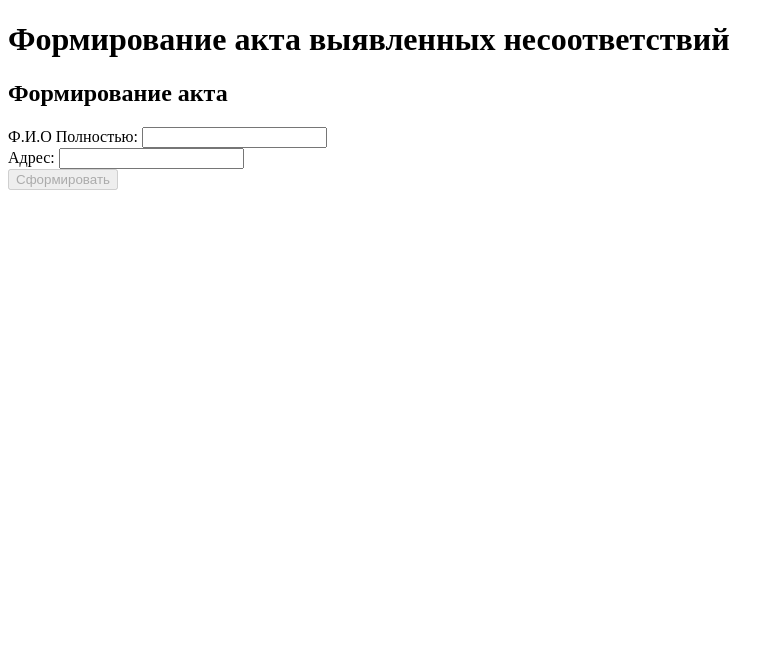
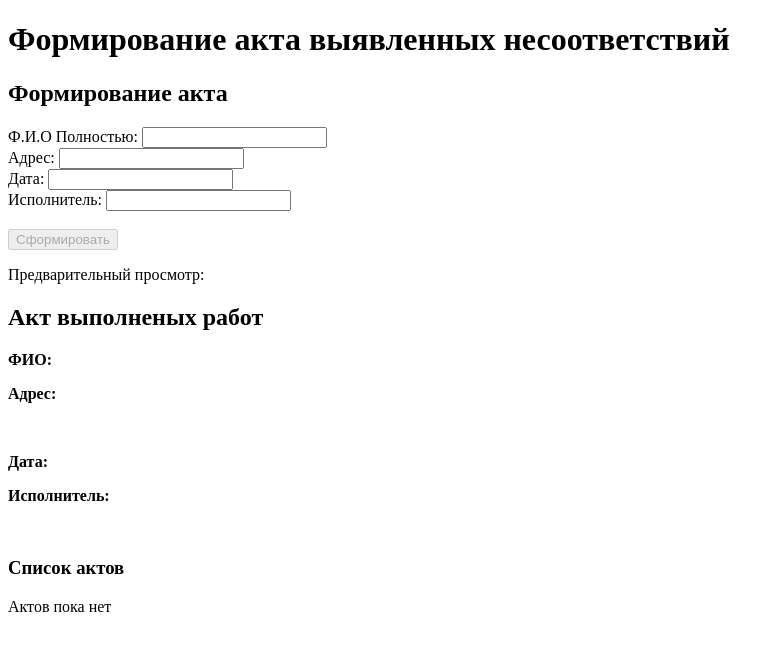
Before and after one commit to EPoY74/act-app, an Angular app: page / in a window 1280 px wide. Shown: the top 650 px of the page, without its empty margins (0-784 px from the left). Built offline with nearby package versions, Linux system fonts and the light colour scheme.

Commit message:
feat(act): add interface Act

```diff
--- a/src/app/act-form/act-form.html
+++ b/src/app/act-form/act-form.html
@@ -20,6 +20,40 @@
         <input type="text" [(ngModel)]="address" name="address">
     </label>
     <br />
-
+    <label>
+        Дата:
+        <input type="text" [(ngModel)]="date" name="date">
+    </label>
+    <br />
+    <label>
+        Исполнитель:
+        <input type="text" [(ngModel)]="executor" name="executor">
+    </label>
+    <br /> <br />
     <button [disabled]="!actForm.valid" (click)="submit()">Сформировать</button>
 </form>
+<p>Предварительный просмотр:</p>
+<app-act-preview
+[fio]="fio"
+[address]="address"
+[date]="date"
+[executor]="executor"
+
+></app-act-preview>
+
+<br />
+<h3>Список актов</h3>
+<!-- <pre>{{ acts | json }}</pre> -->
+
+@for (act of acts; track act.createdAt; let i = $index){
+    <div class="act-card">
+        <h3>Акт № {{ i+1 }}, от {{ act.date }}</h3>
+        <p><Strong>ФИО: </Strong> {{act. fio}} </p>
+        <p><strong>Адрес: </strong> {{act. address}} </p>
+        <p><strong>Дата: </strong> {{act.date}} </p>
+        <p><strong>Исполнитель: </strong> {{act.executor}} </p>
+    </div>
+    <br />
+} @empty {
+    <p>Актов пока нет</p>
+}
--- a/src/app/act-form/act-form.ts
+++ b/src/app/act-form/act-form.ts
@@ -1,20 +1,44 @@
 import { Component } from '@angular/core';
 import { FormsModule } from "@angular/forms";
+import { JsonPipe } from "@angular/common";
+
+import { ActPreview } from '../act-preview/act-preview';
+import { Act } from "../models/act.model"
 
 @Component({
   standalone: true,
   selector: 'app-act-form',
-  imports: [FormsModule],
+  imports: [FormsModule, ActPreview, JsonPipe],
   templateUrl: './act-form.html',
   styleUrls: ['./act-form.css'],
 })
+
 export class ActForm {
   fio = '';
   address = '';
-
+  date = '';
+  executor = ''
+  acts: Act[] = [];
 
   submit() {
-    console.log ("ФИО: ", this.fio);
-    console.log ("Адрес: ", this.address);
+    // console.log ("ФИО: ", this.fio);
+    // console.log ("Адрес: ", this.address);
+
+    const newAct: Act = {
+      fio: this.fio,
+      address: this.address,
+      date: this.date,
+      executor: this.executor,
+      createdAt: new Date()
+    }
+
+    this.acts.push(newAct)
+    console.log('Новый акт добавлен: ', newAct)
+
+    this.fio = '';
+    this.address = '';
+    this.date = '';
+    this.executor = '';
+
   }
 }
--- a/src/app/act-preview/act-preview.html
+++ b/src/app/act-preview/act-preview.html
@@ -1,8 +1,7 @@
 <h2>Акт выполненых работ</h2>
 
-<p><Strong>ФИО: </Strong>{{fio}}</p>
-<p><strong>Адрес: </strong>{{address}}</p>
-
+<p><Strong>ФИО: </Strong> {{fio}} </p>
+<p><strong>Адрес: </strong> {{address}} </p>
 <br />
-<p>Дата: [добавим позже]</p>
-<p>Исполнитель: [добавим позже]</p>
+<p><strong>Дата: </strong> {{date}} </p>
+<p><strong>Исполнитель: </strong> {{executor}} </p>
--- a/src/app/act-preview/act-preview.ts
+++ b/src/app/act-preview/act-preview.ts
@@ -9,4 +9,6 @@ import { Component, Input} from '@angular/core';
 export class ActPreview {
   @Input() fio = '';
   @Input() address = '';
+  @Input() date = '';
+  @Input() executor =  '';
 }
```
Also changed, not shown: src/app/models/act.model.ts (added, +7 -0 lines).
